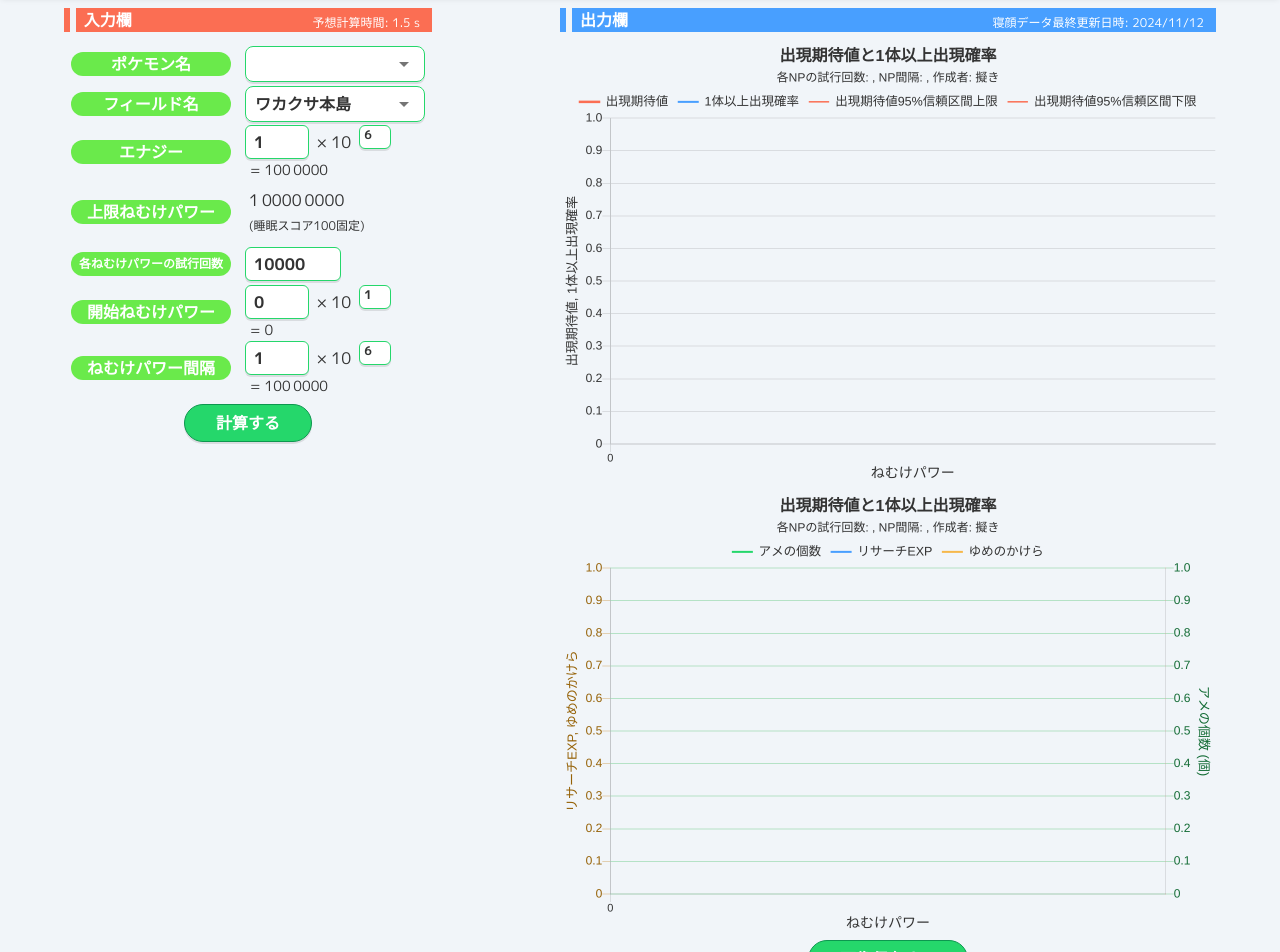
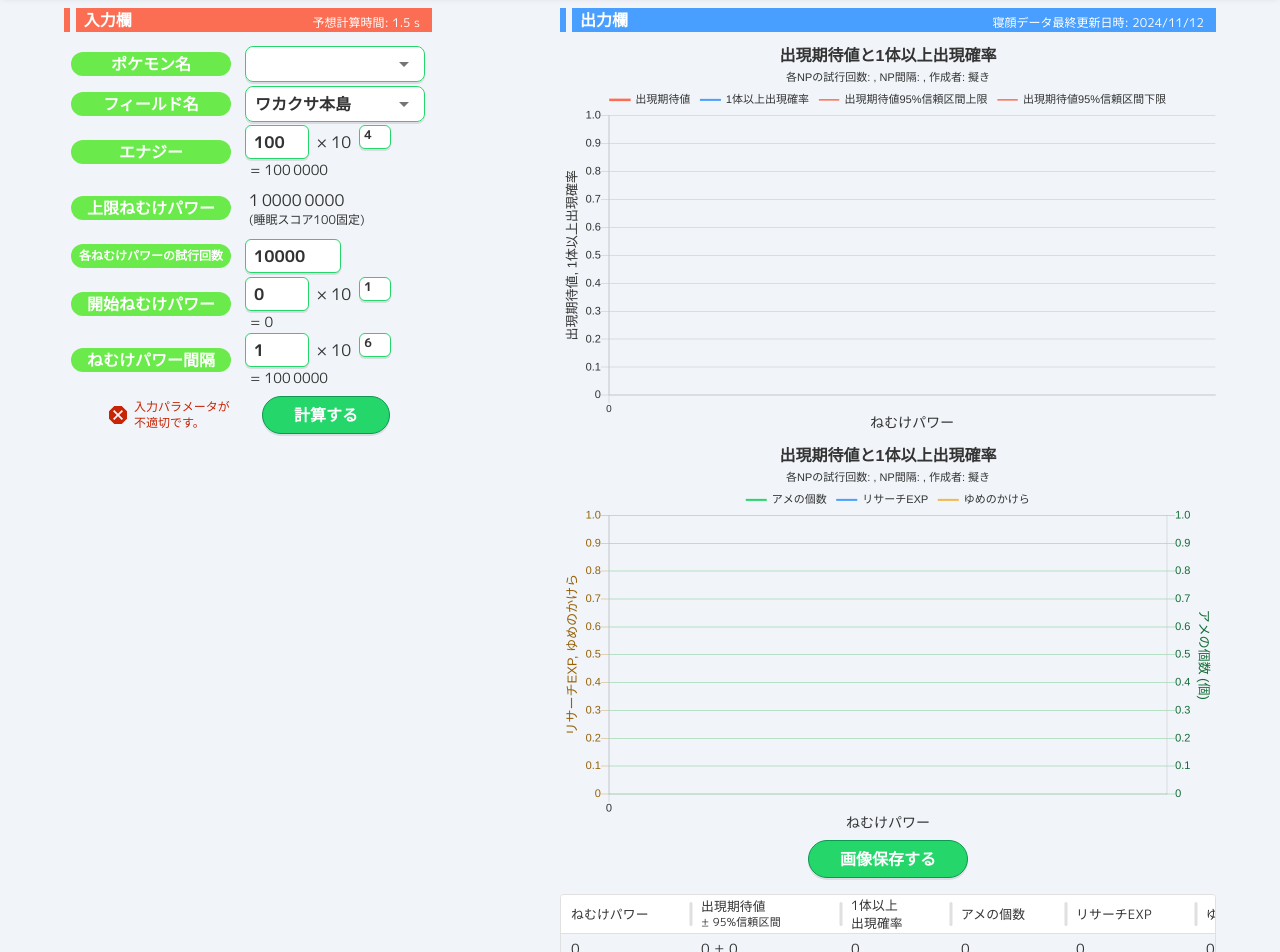
Before and after one commit to KITE-hub/pksl-simulator, a React (Create React App) app: page / in a window 1280 px wide. Shown: the part 40-992 px from the top of the page. Built offline with nearby package versions, Linux system fonts and the light colour scheme.

Commit message:
for usability2

```diff
--- a/src/App.tsx
+++ b/src/App.tsx
@@ -51,11 +51,11 @@ const App: React.FC = () => {
   const handleFieldName = (e: SelectChangeEvent<string>) => {
     setFieldName(String(e.target.value));
   };
-  const [energyBase, setEnergyBase] = useState<string>('1');
-  const [energy, setEnergy] = useState<number>(1);
+  const [energyBase, setEnergyBase] = useState<string>('100');
+  const [energy, setEnergy] = useState<number>(100);
   const handleEnergy = handleInputChange(setEnergyBase, setEnergy);
-  const [energyIndexBase, setEnergyIndexBase] = useState<string>('6');
-  const [energyIndex, setEnergyIndex] = useState<number>(6);
+  const [energyIndexBase, setEnergyIndexBase] = useState<string>('4');
+  const [energyIndex, setEnergyIndex] = useState<number>(4);
   const handleEnergyIndex = handleInputChange(setEnergyIndexBase, setEnergyIndex);
   const [limitNP, setLimitNP] = useState<number>(0);
   const [limitNPDisplay, setLimitNPDisplay] = useState<string>('');
@@ -107,13 +107,18 @@ const App: React.FC = () => {
   const [calculatorOrder, setCalculatorOrder] = useState<boolean>(false);
 
   // 全ての入力フォームが空でないときにtrueを返す(fieldNameは空にならない、startNPは0でも良い)
-  const allInputsAreValid = (): boolean => {
-    return pokemonName !== '' && expandedEnergy !== 0 && limitNP !== 0 && trialNumber >= 2 && expandedIntervalNP !== 0;
-  };
+  const [isAllInputsAreValid, setIsAllInputsAreValid] = useState<boolean>(true);
+  useEffect(() => {
+    if (pokemonName !== '' && expandedEnergy !== 0 && limitNP !== 0 && trialNumber >= 2 && expandedIntervalNP !== 0) {
+      setIsAllInputsAreValid(true);
+    } else {
+      setIsAllInputsAreValid(false);
+    }
+  }, [pokemonName, expandedEnergy, limitNP, trialNumber, expandedIntervalNP]);
 
   // 全ての入力フォームが空でなく、かつクリックされたときにtrueになる関数
   const handleClick = () => {
-    if (allInputsAreValid()) {
+    if (isAllInputsAreValid) {
       setCalculatorOrder(true);
     } else {
       setCalculatorOrder(false);
@@ -176,6 +181,7 @@ const App: React.FC = () => {
           intervalNPIndexBase={intervalNPIndexBase}
           handleIntervalNPIndex={handleIntervalNPIndex}
           expandedIntervalNPDisplay={expandedIntervalNPDisplay}
+          isAllInputsAreValid={isAllInputsAreValid}
           calculatorOrder={calculatorOrder}
           handleClick={handleClick}
           calculateTime={calculateTime}
--- a/src/component/Chart.tsx
+++ b/src/component/Chart.tsx
@@ -150,7 +150,7 @@ const Chart: React.FC<ChartProps> = ({result, chartTitle1, chartTitle2, chartSub
         display: true,
         text: chartSubTitle, // 試行回数,ねむけパワー間隔,作成者
         font: {
-          size: 12
+          size: 11
         },
         padding: {
           top: 0,
@@ -163,7 +163,7 @@ const Chart: React.FC<ChartProps> = ({result, chartTitle1, chartTitle2, chartSub
           boxWidth: 20,
           boxHeight: 1,
           font: {
-            size: 12.5
+            size: 11
           }
         }
       }
@@ -189,7 +189,7 @@ const Chart: React.FC<ChartProps> = ({result, chartTitle1, chartTitle2, chartSub
           // },
           padding: 0, // ラベルの余白
           font: {
-            size: 11
+            size: 10
           }
         },
         title: {
@@ -209,7 +209,7 @@ const Chart: React.FC<ChartProps> = ({result, chartTitle1, chartTitle2, chartSub
         ticks: {
           padding: 0,
           font: {
-            size: 12
+            size: 11
           }
         },
         title: {
@@ -249,7 +249,7 @@ const Chart: React.FC<ChartProps> = ({result, chartTitle1, chartTitle2, chartSub
         display: true,
         text: chartSubTitle, // 試行回数,ねむけパワー間隔,作成者
         font: {
-          size: 12
+          size: 11
         },
         padding: {
           top: 0,
@@ -262,7 +262,7 @@ const Chart: React.FC<ChartProps> = ({result, chartTitle1, chartTitle2, chartSub
           boxWidth: 20,
           boxHeight: 1,
           font: {
-            size: 12.5
+            size: 11
           }
         }
       }
@@ -295,7 +295,7 @@ const Chart: React.FC<ChartProps> = ({result, chartTitle1, chartTitle2, chartSub
           padding: 0,
           color: '#966207',
           font: {
-            size: 12
+            size: 11
           }
         },
         title: {
@@ -321,7 +321,7 @@ const Chart: React.FC<ChartProps> = ({result, chartTitle1, chartTitle2, chartSub
           padding: 0,
           color: '#136C35',
           font: {
-            size: 12
+            size: 11
           }
         },
         title: {
@@ -366,10 +366,10 @@ const Chart: React.FC<ChartProps> = ({result, chartTitle1, chartTitle2, chartSub
     <div className="Chart">
       <div ref={chartContainerRef} className="chartsFlex">
         <div className="chart1">
-          <Line width="100%" height={450} data={data1} options={options1} />
+          <Line width="100%" height={400} data={data1} options={options1} />
         </div>
         <div className="chart2">
-          <Line width="100%" height={450} data={data2} options={options2} />
+          <Line width="100%" height={400} data={data2} options={options2} />
         </div>
       </div>
       <button
--- a/src/component/Grid.tsx
+++ b/src/component/Grid.tsx
@@ -22,28 +22,34 @@ const Grid: React.FC<GridProps> = ({result}) => {
       renderHeader: () => (
         <div>
           出現期待値 <br />
-          <span className="text-xs">± 95%信頼区間</span>
+          <p className="text-[11px]">± 95%信頼区間</p>
         </div>
       ),
       headerClassName: 'small-header',
-      flex: 155,
-      minWidth: 155,
+      flex: 150,
+      minWidth: 150,
       sortingOrder: ['desc', null]
     },
     {
       field: 'leastOne',
       headerName: '1体以上出現確率',
+      renderHeader: () => (
+        <div>
+            1体以上 <br />
+            出現確率
+        </div>
+      ),
       headerClassName: 'small-header',
-      flex: 155,
-      minWidth: 155,
+      flex: 110,
+      minWidth: 110,
       sortingOrder: ['desc', null]
     },
     {
       field: 'expCandy',
       headerName: 'アメの個数',
       headerClassName: 'small-header',
-      flex: 120,
-      minWidth: 120,
+      flex: 115,
+      minWidth: 115,
       sortingOrder: ['desc', null]
     },
     {
@@ -70,6 +76,7 @@ const Grid: React.FC<GridProps> = ({result}) => {
         rows={rows}
         columns={columns}
         density="compact"
+        rowHeight={42}
         initialState={{
           pagination: {paginationModel: {pageSize: 100}}
         }}
--- a/src/component/Input.tsx
+++ b/src/component/Input.tsx
@@ -2,6 +2,8 @@ import React from 'react';
 import PokemonNameSelect from './PokemonNameSelect';
 import FieldNameSelect from './FieldNameSelect';
 import {InputProps} from '../types';
+import CheckCircleIcon from '@mui/icons-material/CheckCircle';
+import DangerousIcon from '@mui/icons-material/Dangerous';
 
 const Input: React.FC<InputProps> = ({
   pokemonName,
@@ -27,6 +29,7 @@ const Input: React.FC<InputProps> = ({
   intervalNPIndexBase,
   handleIntervalNPIndex,
   expandedIntervalNPDisplay,
+  isAllInputsAreValid,
   calculatorOrder,
   handleClick,
   calculateTime
@@ -90,7 +93,7 @@ const Input: React.FC<InputProps> = ({
           </td>
           <p className="flex items-center mx-1.5 text-sm">= {expandedEnergyDisplay}</p>
         </tr>
-        <tr className="h-16">
+        <tr className="h-14">
           <th>
             <div className="bg-[#6aea4b] text-white rounded-full w-40 h-6 mr-3 flex items-center justify-center">
               上限ねむけパワー
@@ -98,7 +101,7 @@ const Input: React.FC<InputProps> = ({
           </th>
           <td>
             <p className="flex items-center mx-1">{limitNPDisplay}</p>
-            <span className="text-xs mx-1"> (睡眠スコア100固定)</span>
+            <p className="text-xs mx-1"> (睡眠スコア100固定)</p>
           </td>
         </tr>
         <tr className="h-10">
@@ -168,6 +171,21 @@ const Input: React.FC<InputProps> = ({
         </tr>
       </table>
       <div className="flex justify-center my-2">
+        {isAllInputsAreValid ? (
+          <div className="flex items-center mr-4">
+            <CheckCircleIcon sx={{color: '#168342'}} />
+            <p className="text-xs ml-1 text-[#168342] w-28">計算実行可能です。</p>
+          </div>
+        ) : (
+          <div className="flex items-center mr-4">
+            <DangerousIcon sx={{color: '#C72505'}} />
+            <p className="text-xs ml-1 text-[#C72505] w-28">
+              入力パラメータが
+              <br />
+              不適切です。
+            </p>
+          </div>
+        )}
         {calculatorOrder ? (
           <button
             className="buttonShadow font-bold text-center text-white bg-gray-400 rounded-full border border-gray-600 py-1.5 w-32"
--- a/src/dist.css
+++ b/src/dist.css
@@ -1,8 +1,6 @@
 @import url('https://fonts.googleapis.com/css2?family=M+PLUS+1p:wght@100;400;700&family=Roboto:wght@100;400;700&display=swap');
 
-*,
-::before,
-::after {
+*, ::before, ::after{
   --tw-border-spacing-x: 0;
   --tw-border-spacing-y: 0;
   --tw-translate-x: 0;
@@ -56,7 +54,7 @@
   --tw-contain-style:  ;
 }
 
-::backdrop {
+::backdrop{
   --tw-border-spacing-x: 0;
   --tw-border-spacing-y: 0;
   --tw-translate-x: 0;
@@ -156,8 +154,7 @@ html,
   /* 3 */
   tab-size: 4;
   /* 3 */
-  font-family: ui-sans-serif, system-ui, sans-serif, 'Apple Color Emoji', 'Segoe UI Emoji', 'Segoe UI Symbol',
-    'Noto Color Emoji';
+  font-family: ui-sans-serif, system-ui, sans-serif, "Apple Color Emoji", "Segoe UI Emoji", "Segoe UI Symbol", "Noto Color Emoji";
   /* 4 */
   font-feature-settings: normal;
   /* 5 */
@@ -200,7 +197,7 @@ Add the correct text decoration in Chrome, Edge, and Safari.
 
 abbr:where([title]) {
   -webkit-text-decoration: underline dotted;
-  text-decoration: underline dotted;
+          text-decoration: underline dotted;
 }
 
 /*
@@ -246,7 +243,7 @@ code,
 kbd,
 samp,
 pre {
-  font-family: ui-monospace, SFMono-Regular, Menlo, Monaco, Consolas, 'Liberation Mono', 'Courier New', monospace;
+  font-family: ui-monospace, SFMono-Regular, Menlo, Monaco, Consolas, "Liberation Mono", "Courier New", monospace;
   /* 1 */
   font-feature-settings: normal;
   /* 2 */
@@ -502,7 +499,7 @@ Set the default cursor for buttons.
 */
 
 button,
-[role='button'] {
+[role="button"] {
   cursor: pointer;
 }
 
@@ -546,320 +543,361 @@ video {
 
 /* Make elements with the HTML hidden attribute stay hidden by default */
 
-[hidden]:where(:not([hidden='until-found'])) {
+[hidden]:where(:not([hidden="until-found"])) {
   display: none;
 }
 
-.container {
+.container{
   width: 100%;
 }
 
-@media (min-width: 640px) {
-  .container {
+@media (min-width: 640px){
+  .container{
     max-width: 640px;
   }
 }
 
-@media (min-width: 768px) {
-  .container {
+@media (min-width: 768px){
+  .container{
     max-width: 768px;
   }
 }
 
-@media (min-width: 1024px) {
-  .container {
+@media (min-width: 1024px){
+  .container{
     max-width: 1024px;
   }
 }
 
-@media (min-width: 1280px) {
-  .container {
+@media (min-width: 1280px){
+  .container{
     max-width: 1280px;
   }
 }
 
-@media (min-width: 1536px) {
-  .container {
+@media (min-width: 1536px){
+  .container{
     max-width: 1536px;
   }
 }
 
-.relative {
+.relative{
   position: relative;
 }
 
-.top-1\.5 {
+.top-1\.5{
   top: 0.375rem;
 }
 
-.m-0 {
+.m-0{
   margin: 0px;
 }
 
-.mx-1 {
+.mx-1{
   margin-left: 0.25rem;
   margin-right: 0.25rem;
 }
 
-.mx-1\.5 {
+.mx-1\.5{
   margin-left: 0.375rem;
   margin-right: 0.375rem;
 }
 
-.mx-2 {
+.mx-2{
   margin-left: 0.5rem;
   margin-right: 0.5rem;
 }
 
-.mx-auto {
+.mx-auto{
   margin-left: auto;
   margin-right: auto;
 }
 
-.my-2 {
+.my-2{
   margin-top: 0.5rem;
   margin-bottom: 0.5rem;
 }
 
-.mb-1 {
+.mb-1{
   margin-bottom: 0.25rem;
 }
 
-.mb-2 {
+.mb-2{
   margin-bottom: 0.5rem;
 }
 
-.mb-3 {
+.mb-3{
   margin-bottom: 0.75rem;
 }
 
-.mb-5 {
+.mb-5{
   margin-bottom: 1.25rem;
 }
 
-.mr-1\.5 {
+.ml-1{
+  margin-left: 0.25rem;
+}
+
+.mr-1\.5{
   margin-right: 0.375rem;
 }
 
-.mr-2 {
+.mr-2{
   margin-right: 0.5rem;
 }
 
-.mr-3 {
+.mr-3{
   margin-right: 0.75rem;
 }
 
-.mt-1 {
+.mr-4{
+  margin-right: 1rem;
+}
+
+.mt-1{
   margin-top: 0.25rem;
 }
 
-.mt-3 {
+.mt-3{
   margin-top: 0.75rem;
 }
 
-.mt-auto {
+.mt-auto{
   margin-top: auto;
 }
 
-.box-border {
+.box-border{
   box-sizing: border-box;
 }
 
-.flex {
+.flex{
   display: flex;
 }
 
-.table {
+.table{
   display: table;
 }
 
-.grid {
+.grid{
   display: grid;
 }
 
-.h-10 {
+.h-10{
   height: 2.5rem;
 }
 
-.h-16 {
-  height: 4rem;
+.h-14{
+  height: 3.5rem;
 }
 
-.h-6 {
+.h-6{
   height: 1.5rem;
 }
 
-.w-1\.5 {
+.w-1\.5{
   width: 0.375rem;
 }
 
-.w-16 {
+.w-16{
   width: 4rem;
 }
 
-.w-24 {
+.w-24{
   width: 6rem;
 }
 
-.w-32 {
+.w-28{
+  width: 7rem;
+}
+
+.w-32{
   width: 8rem;
 }
 
-.w-40 {
+.w-40{
   width: 10rem;
 }
 
-.w-8 {
+.w-8{
   width: 2rem;
 }
 
-.w-full {
+.w-full{
   width: 100%;
 }
 
-.items-center {
+.items-center{
   align-items: center;
 }
 
-.justify-center {
+.justify-center{
   justify-content: center;
 }
 
-.justify-between {
+.justify-between{
   justify-content: space-between;
 }
 
-.rounded-full {
+.rounded-full{
   border-radius: 9999px;
 }
 
-.rounded-md {
+.rounded-md{
   border-radius: 0.375rem;
 }
 
-.border {
+.border{
   border-width: 1px;
 }
 
-.border-b-2 {
+.border-b-2{
   border-bottom-width: 2px;
 }
 
-.border-\[\#0d974f\] {
+.border-\[\#0d974f\]{
   --tw-border-opacity: 1;
   border-color: rgb(13 151 79 / var(--tw-border-opacity));
 }
 
-.border-\[\#25d76b\] {
+.border-\[\#25d76b\]{
   --tw-border-opacity: 1;
   border-color: rgb(37 215 107 / var(--tw-border-opacity));
 }
 
-.border-gray-600 {
+.border-gray-600{
   --tw-border-opacity: 1;
   border-color: rgb(75 85 99 / var(--tw-border-opacity));
 }
 
-.bg-\[\#25d76b\] {
+.bg-\[\#25d76b\]{
   --tw-bg-opacity: 1;
   background-color: rgb(37 215 107 / var(--tw-bg-opacity));
 }
 
-.bg-\[\#489FFF\] {
+.bg-\[\#489FFF\]{
   --tw-bg-opacity: 1;
   background-color: rgb(72 159 255 / var(--tw-bg-opacity));
 }
 
-.bg-\[\#6aea4b\] {
+.bg-\[\#6aea4b\]{
   --tw-bg-opacity: 1;
   background-color: rgb(106 234 75 / var(--tw-bg-opacity));
 }
 
-.bg-\[\#fb6e53\] {
+.bg-\[\#fb6e53\]{
   --tw-bg-opacity: 1;
   background-color: rgb(251 110 83 / var(--tw-bg-opacity));
 }
 
-.bg-gray-400 {
+.bg-gray-400{
   --tw-bg-opacity: 1;
   background-color: rgb(156 163 175 / var(--tw-bg-opacity));
 }
 
-.px-1 {
+.px-1{
   padding-left: 0.25rem;
   padding-right: 0.25rem;
 }
 
-.px-2 {
+.px-2{
   padding-left: 0.5rem;
   padding-right: 0.5rem;
 }
 
-.px-3 {
+.px-3{
   padding-left: 0.75rem;
   padding-right: 0.75rem;
 }
 
-.py-1 {
+.py-1{
   padding-top: 0.25rem;
   padding-bottom: 0.25rem;
 }
 
-.py-1\.5 {
+.py-1\.5{
   padding-top: 0.375rem;
   padding-bottom: 0.375rem;
 }
 
-.pb-1 {
+.pb-1{
   padding-bottom: 0.25rem;
 }
 
-.text-center {
+.text-center{
   text-align: center;
 }
 
-.text-base {
+.text-\[6px\]{
+  font-size: 6px;
+}
+
+.text-base{
   font-size: 1rem;
   line-height: 1.5rem;
 }
 
-.text-sm {
+.text-sm{
   font-size: 0.875rem;
   line-height: 1.25rem;
 }
 
-.text-xs {
+.text-xs{
   font-size: 0.75rem;
   line-height: 1rem;
 }
 
-.font-bold {
+.text-\[10px\]{
+  font-size: 10px;
+}
+
+.text-\[13px\]{
+  font-size: 13px;
+}
+
+.text-\[12px\]{
+  font-size: 12px;
+}
+
+.text-\[11px\]{
+  font-size: 11px;
+}
+
+.font-bold{
   font-weight: 700;
 }
 
-.text-\[\#333\] {
+.text-\[\#168342\]{
+  --tw-text-opacity: 1;
+  color: rgb(22 131 66 / var(--tw-text-opacity));
+}
+
+.text-\[\#333\]{
   --tw-text-opacity: 1;
   color: rgb(51 51 51 / var(--tw-text-opacity));
 }
 
-.text-white {
+.text-\[\#C72505\]{
+  --tw-text-opacity: 1;
+  color: rgb(199 37 5 / var(--tw-text-opacity));
+}
+
+.text-white{
   --tw-text-opacity: 1;
   color: rgb(255 255 255 / var(--tw-text-opacity));
 }
 
-.underline {
+.underline{
   text-decoration-line: underline;
 }
 
-.shadow-md {
+.shadow-md{
   --tw-shadow: 0 4px 6px -1px rgb(0 0 0 / 0.1), 0 2px 4px -2px rgb(0 0 0 / 0.1);
   --tw-shadow-colored: 0 4px 6px -1px var(--tw-shadow-color), 0 2px 4px -2px var(--tw-shadow-color);
   box-shadow: var(--tw-ring-offset-shadow, 0 0 #0000), var(--tw-ring-shadow, 0 0 #0000), var(--tw-shadow);
 }
 
-.filter {
-  filter: var(--tw-blur) var(--tw-brightness) var(--tw-contrast) var(--tw-grayscale) var(--tw-hue-rotate)
-    var(--tw-invert) var(--tw-saturate) var(--tw-sepia) var(--tw-drop-shadow);
+.filter{
+  filter: var(--tw-blur) var(--tw-brightness) var(--tw-contrast) var(--tw-grayscale) var(--tw-hue-rotate) var(--tw-invert) var(--tw-saturate) var(--tw-sepia) var(--tw-drop-shadow);
 }
 
 :root {
@@ -936,35 +974,35 @@ h1 {
   }
 }
 
-.focus\:border-2:focus {
+.focus\:border-2:focus{
   border-width: 2px;
 }
 
-.focus\:border-\[\#25d76b\]:focus {
+.focus\:border-\[\#25d76b\]:focus{
   --tw-border-opacity: 1;
   border-color: rgb(37 215 107 / var(--tw-border-opacity));
 }
 
-.focus\:px-\[3px\]:focus {
+.focus\:px-\[3px\]:focus{
   padding-left: 3px;
   padding-right: 3px;
 }
 
-.focus\:px-\[7px\]:focus {
+.focus\:px-\[7px\]:focus{
   padding-left: 7px;
   padding-right: 7px;
 }
 
-.focus\:py-\[3px\]:focus {
+.focus\:py-\[3px\]:focus{
   padding-top: 3px;
   padding-bottom: 3px;
 }
 
-.focus\:pb-\[3px\]:focus {
+.focus\:pb-\[3px\]:focus{
   padding-bottom: 3px;
 }
 
-.focus\:outline-none:focus {
+.focus\:outline-none:focus{
   outline: 2px solid transparent;
   outline-offset: 2px;
 }
--- a/src/types.ts
+++ b/src/types.ts
@@ -116,6 +116,7 @@ export interface InputProps {
   intervalNPIndexBase: string;
   handleIntervalNPIndex: (e: React.ChangeEvent<HTMLInputElement>) => void;
   expandedIntervalNPDisplay: string;
+  isAllInputsAreValid: boolean;
   calculatorOrder: boolean;
   handleClick: () => void;
   calculateTime: number;
```
Also changed, not shown: src/component/Description.tsx (+13 -4 lines).
